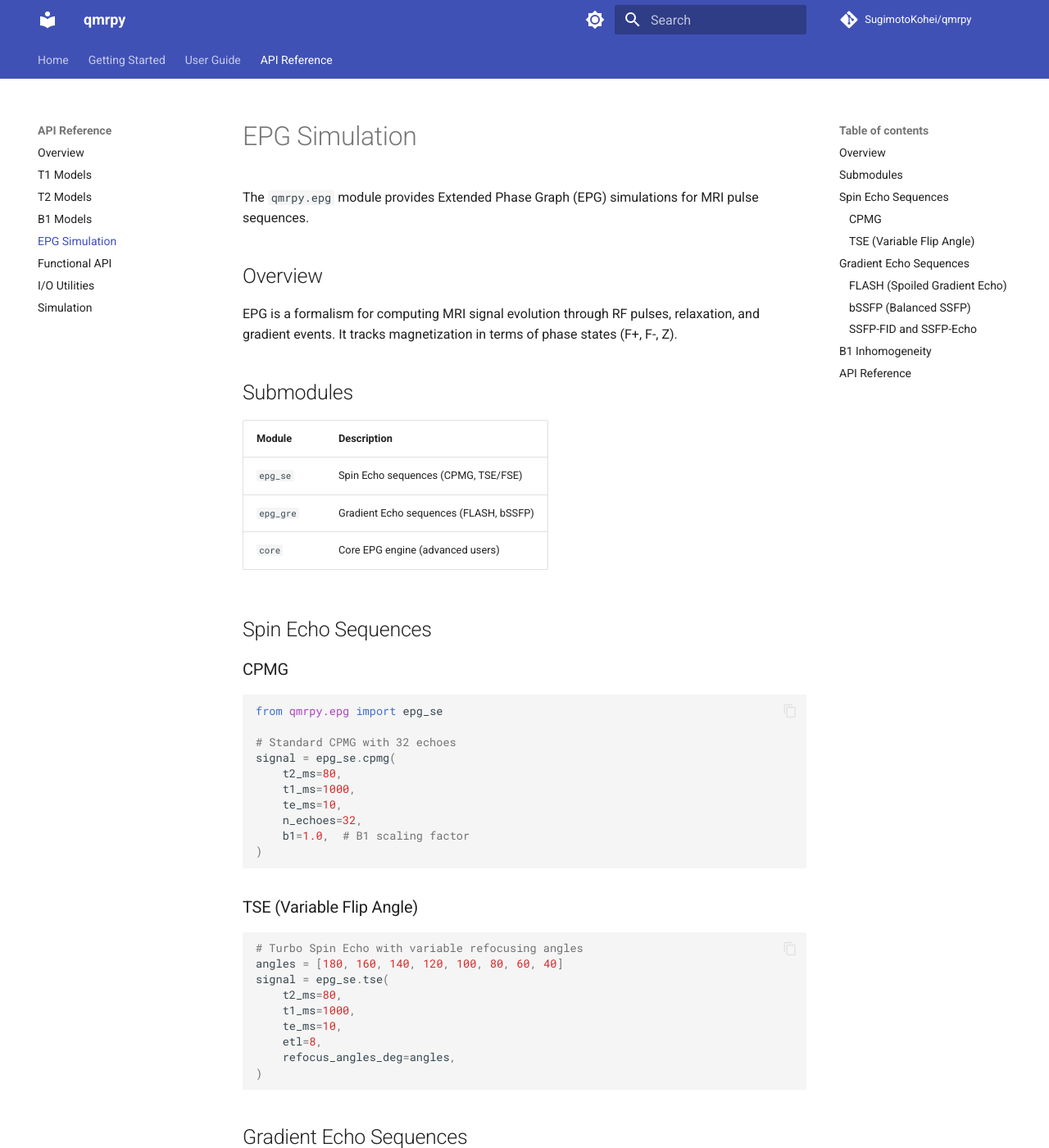
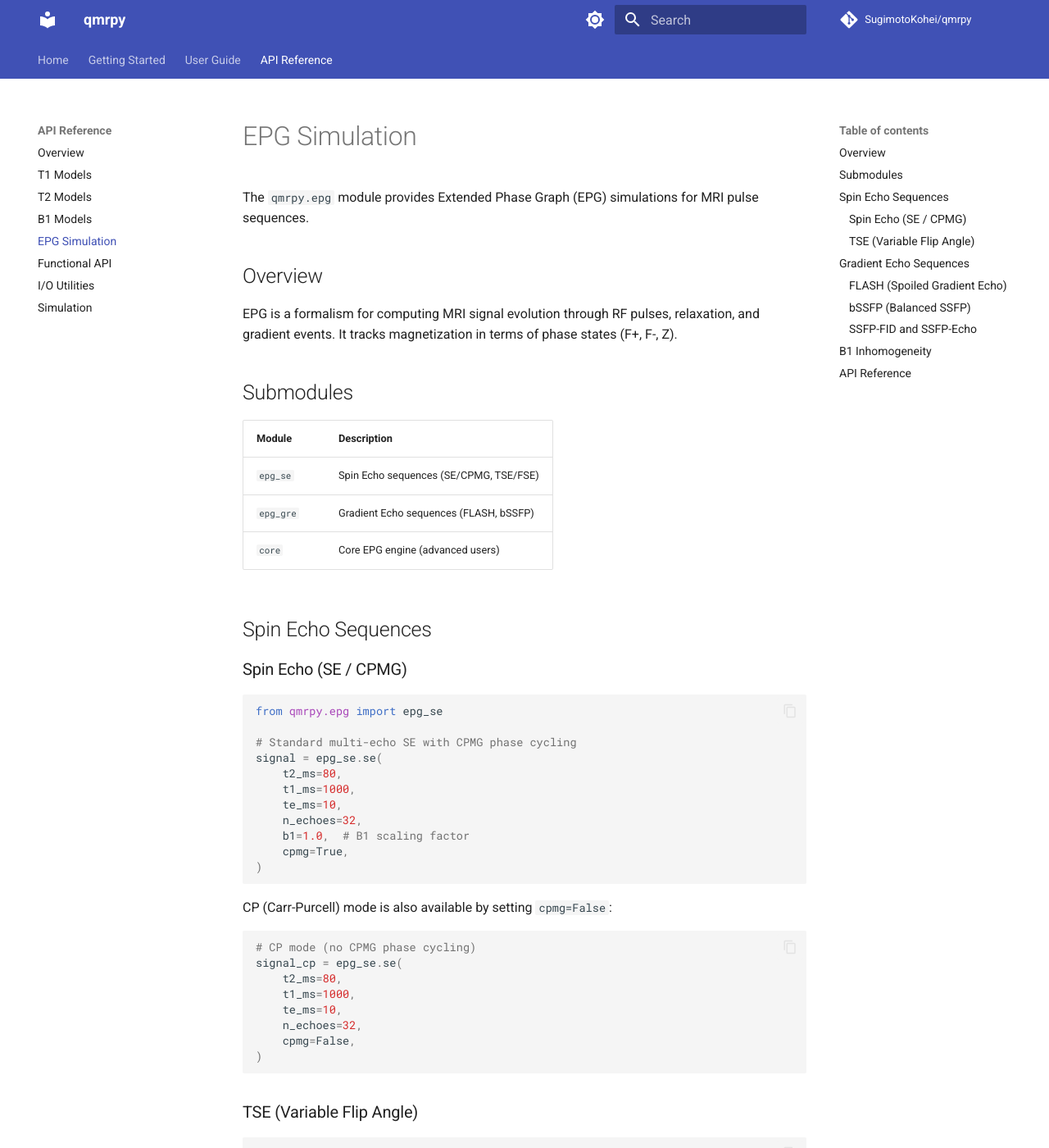
Before and after one commit to SugimotoKohei/qmrpy, an MkDocs documentation site: the page built from docs/api/epg.md, in a window 1280 px wide and 1400 px high. Shown: the whole window at 82% size. Built offline with MkDocs 1.6.1 and Material for MkDocs 9.7.7, drawn with Linux system fonts in a browser that asks for light colours; comment, search, counter and statistics services are not loaded.

````diff
--- a/docs/api/epg.md
+++ b/docs/api/epg.md
@@ -13,24 +13,38 @@ phase states (F+, F-, Z).
 
 | Module | Description |
 |--------|-------------|
-| `epg_se` | Spin Echo sequences (CPMG, TSE/FSE) |
+| `epg_se` | Spin Echo sequences (SE/CPMG, TSE/FSE) |
 | `epg_gre` | Gradient Echo sequences (FLASH, bSSFP) |
 | `core` | Core EPG engine (advanced users) |
 
 ## Spin Echo Sequences
 
-### CPMG
+### Spin Echo (SE / CPMG)
 
 ```python
 from qmrpy.epg import epg_se
 
-# Standard CPMG with 32 echoes
-signal = epg_se.cpmg(
+# Standard multi-echo SE with CPMG phase cycling
+signal = epg_se.se(
     t2_ms=80,
     t1_ms=1000,
     te_ms=10,
     n_echoes=32,
     b1=1.0,  # B1 scaling factor
+    cpmg=True,
+)
+```
+
+CP (Carr-Purcell) mode is also available by setting `cpmg=False`:
+
+```python
+# CP mode (no CPMG phase cycling)
+signal_cp = epg_se.se(
+    t2_ms=80,
+    t1_ms=1000,
+    te_ms=10,
+    n_echoes=32,
+    cpmg=False,
 )
 ```
 
@@ -104,7 +118,7 @@ All functions support a `b1` parameter for simulating B1 field inhomogeneity:
 
 ```python
 # B1 = 0.8 means flip angles are 80% of nominal
-signal_b1_low = epg_se.cpmg(t2_ms=80, t1_ms=1000, te_ms=10, n_echoes=32, b1=0.8)
+signal_b1_low = epg_se.se(t2_ms=80, t1_ms=1000, te_ms=10, n_echoes=32, b1=0.8)
 ```
 
 ## API Reference
@@ -113,10 +127,8 @@ signal_b1_low = epg_se.cpmg(t2_ms=80, t1_ms=1000, te_ms=10, n_echoes=32, b1=0.8)
     options:
       show_root_heading: true
       members:
-        - cpmg
-        - mese
+        - se
         - tse
-        - decay_curve
 
 ::: qmrpy.epg.epg_gre
     options:
````
Also changed, not shown: docs/memo.md (+4 -0 lines).
